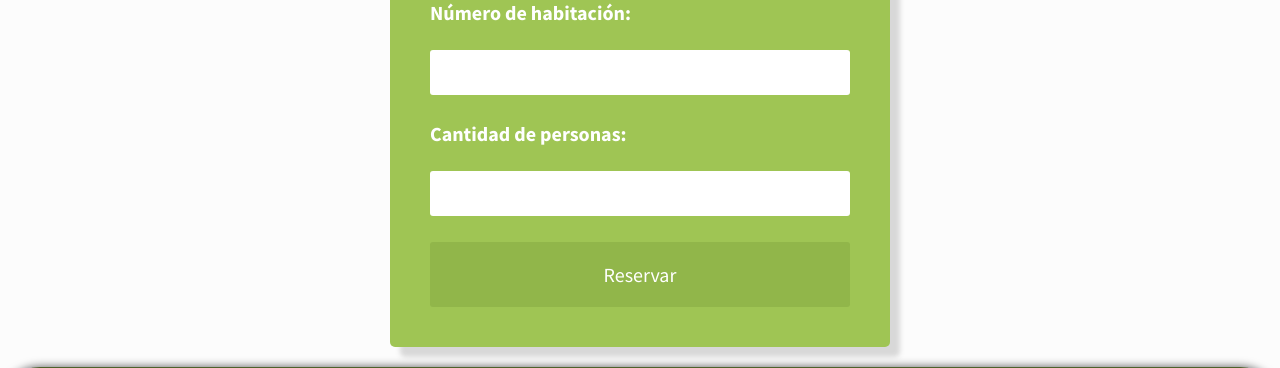
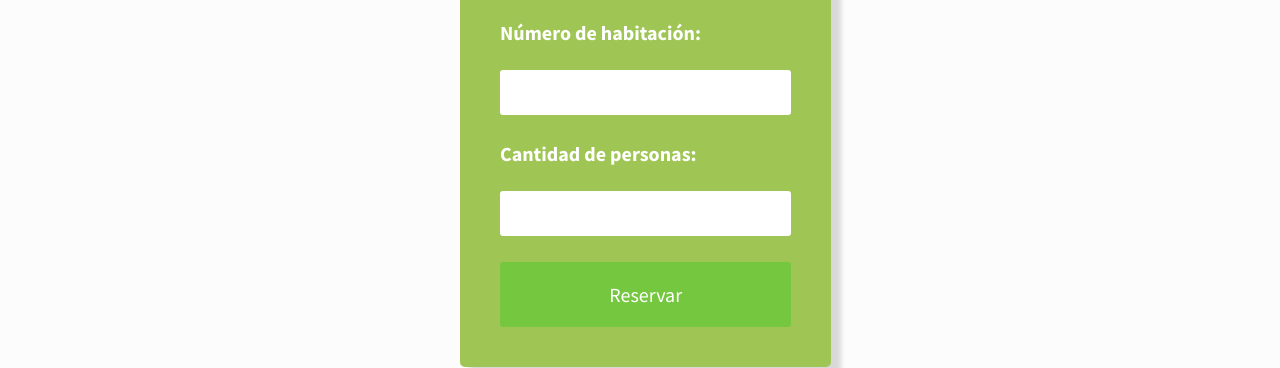
Before and after one commit to jhonmarioxd/HOTEL_EL_RUBY, a PHP site: page /reservar.html in a window 1280 px wide. Shown: the part 809-1177 px from the top of the page. Run offline with PHP 8.4, Linux system fonts and the light colour scheme.

Commit message:
actulizacion de diseño logos y restablecer conexion de base de datos con php

```diff
--- a/HOTEL_EL_RUBY/assets/css/reservas.css
+++ b/HOTEL_EL_RUBY/assets/css/reservas.css
@@ -6,9 +6,33 @@ p {
     font-size: 18px;
 }
 
-#container {
+
+/* Estilos para el contenedor principal */
+
+#container_2 {
+    display: flex;
+    padding: 20px;
+    /* Coloca el contenido a los extremos */
+    align-items: center;
+    /* Centra verticalmente los elementos */
+}
+
+
+/* Estilos para el contenedor del logo */
+
+.logo-container {
+    flex: 1;
+    /* Toma todo el espacio disponible en el lado izquierdo */
+    padding: 0px;
+    /* Agrega un poco de espacio alrededor del logotipo */
+    position: relative;
+    display: flex;
+}
+
+.reservation-container {
+    position: relative;
     max-width: 500px;
-    margin: 0 auto;
+    margin: 0 0 0 40px;
     padding: 0px;
     margin-bottom: 20px;
     background-color: rgb(159, 197, 84);
@@ -49,7 +73,7 @@ form button {
     display: block;
     width: 100%;
     padding: 20px;
-    background-color: rgba(124, 156, 59, 0.384);
+    background-color: rgb(118, 199, 64);
     color: rgb(255, 255, 255);
     border: none;
     border-radius: 3px;
@@ -57,7 +81,7 @@ form button {
 }
 
 form button:hover {
-    background-color: rgb(193, 212, 154);
+    background-color: rgb(255, 0, 191);
 }
 
 
@@ -268,7 +292,7 @@ form button:hover {
     .lower {
         padding-left: unset;
     }
-    .third-col {
+    a .third-col {
         order: -1;
         margin-bottom: 1rem;
     }
--- a/HOTEL_EL_RUBY/reservar.html
+++ b/HOTEL_EL_RUBY/reservar.html
@@ -1,3 +1,6 @@
+<?php
+session_start(); // Iniciar la sesión
+?>
 <!DOCTYPE html>
 <html lang="en">
 
@@ -11,7 +14,7 @@
     <link rel="stylesheet" href="./assets/css/global-footer.css">
     <link rel="stylesheet" href="./assets/css/accesibility.css">
     <link rel="stylesheet" href="./assets/css/reservas.css">
-    <link rel="shortcut icon" href="..//imgenes/logo/logo.png" type="image/x-icon">
+    <link rel="shortcut icon" href="../imgenes/logo/logo2.png" type="image/x-icon">
 </head>
 
 <body class="scroll-bar">
@@ -20,7 +23,7 @@
             <nav class="header-nav-bar">
                 <div class="header-nav-logo">
                     <a href="index.html">
-                        <img width="300px" height="auto" src="..//imgenes/logo/logo.png" type="image/x-icon" alt="star hotels logo">
+                        <img width="300px" height="auto" src="..//imgenes/logo/logo del hotel.png" type="image/x-icon" alt="hotel el ruby">
                     </a>
                 </div>
                 <ul class="header-nav-lists">
@@ -40,7 +43,14 @@
             </nav>
         </div>
     </header>
-    <div id="container">
+
+    <nav id="container_2">
+        <nav >
+            <div class="logo-container">
+                <img src="..//imgenes/logo/logo del hotel.png" type="image/x-icon" alt="hotel el ruby" class="invert-color">
+            </div>
+        </nav>
+        <nav class="reservation-container">
             <form action="procesar_reserva.php" method="post">
                 <h2>RESERVA AHORA</h2>
                 <label for="nombre">Nombre:</label><br>
@@ -64,9 +74,11 @@
                 <label for="personas">Cantidad de personas:</label><br>
                 <input type="number" name="personas" id="personas" required><br>
 
+
                 <button type="submit">Reservar</button>
             </form>
-    </div>
+        </nav>
+    </nav>
 
 
     <!--bottom bar-->
@@ -113,6 +125,60 @@
             </nav>
         </div>
     </footer>
+    <div class="background1">
+        <img src="assets/img/desierto-de-la-tatacoa (1).png" alt="fondo">
+    </div>
+    <script>
+        // Array de días festivos en Colombia (puedes agregar más fechas si es necesario)
+        const festivos = ["2023-01-01", "2023-01-06", "2023-03-20", /* Agrega más fechas aquí */ ];
+
+        // Función para verificar si una fecha es festivo
+        function esFestivo(fecha) {
+            return festivos.includes(fecha);
+        }
+
+        // Función para verificar si una fecha es fin de semana (sábado o domingo)
+        function esFinDeSemana(fecha) {
+            const fechaSeleccionada = new Date(fecha);
+            return fechaSeleccionada.getDay() === 0 || fechaSeleccionada.getDay() === 6;
+        }
+
+        // Función para obtener la fecha actual en el formato YYYY-MM-DD
+        function obtenerFechaActual() {
+            const fechaActual = new Date();
+            const year = fechaActual.getFullYear();
+            const month = String(fechaActual.getMonth() + 1).padStart(2, '0');
+            const day = String(fechaActual.getDate()).padStart(2, '0');
+            return `${year}-${month}-${day}`;
+        }
+
+        // Función para configurar las restricciones de fecha
+        function configurarFechas() {
+            const fechaLlegadaInput = document.getElementById("fecha_llegada");
+            const fechaActual = obtenerFechaActual();
+
+            // Establecer la fecha mínima como el día actual
+            fechaLlegadaInput.setAttribute("min", fechaActual);
+
+            fechaLlegadaInput.addEventListener("change", function() {
+                const fechaLlegada = fechaLlegadaInput.value;
+                if (esFinDeSemana(fechaLlegada) || esFestivo(fechaLlegada)) {
+                    // La fecha es fin de semana o festivo, permitir selección
+                    fechaLlegadaInput.removeAttribute("max");
+                } else {
+                    // No es fin de semana ni festivo, restringir la selección al día siguiente
+                    const fechaSiguiente = new Date(fechaLlegada);
+                    fechaSiguiente.setDate(fechaSiguiente.getDate() + 1);
+                    const year = fechaSiguiente.getFullYear();
+                    const month = String(fechaSiguiente.getMonth() + 1).padStart(2, '0');
+                    const day = String(fechaSiguiente.getDate()).padStart(2, '0');
+                    fechaLlegadaInput.setAttribute("max", `${year}-${month}-${day}`);
+                }
+            });
+        }
+
+        window.addEventListener('DOMContentLoaded', configurarFechas);
+    </script>
     <script defer async>
         (() => {
             const loader = document.getElementById('loader');
```
Also changed, not shown: HOTEL_EL_RUBY/facilities.html (+7 -8 lines), HOTEL_EL_RUBY/procesar_reserva.php (+16 -6 lines), HOTEL_EL_RUBY/rooms-and-suites.html (+5 -5 lines). Lines whose indentation alone changed are shown as unchanged.
